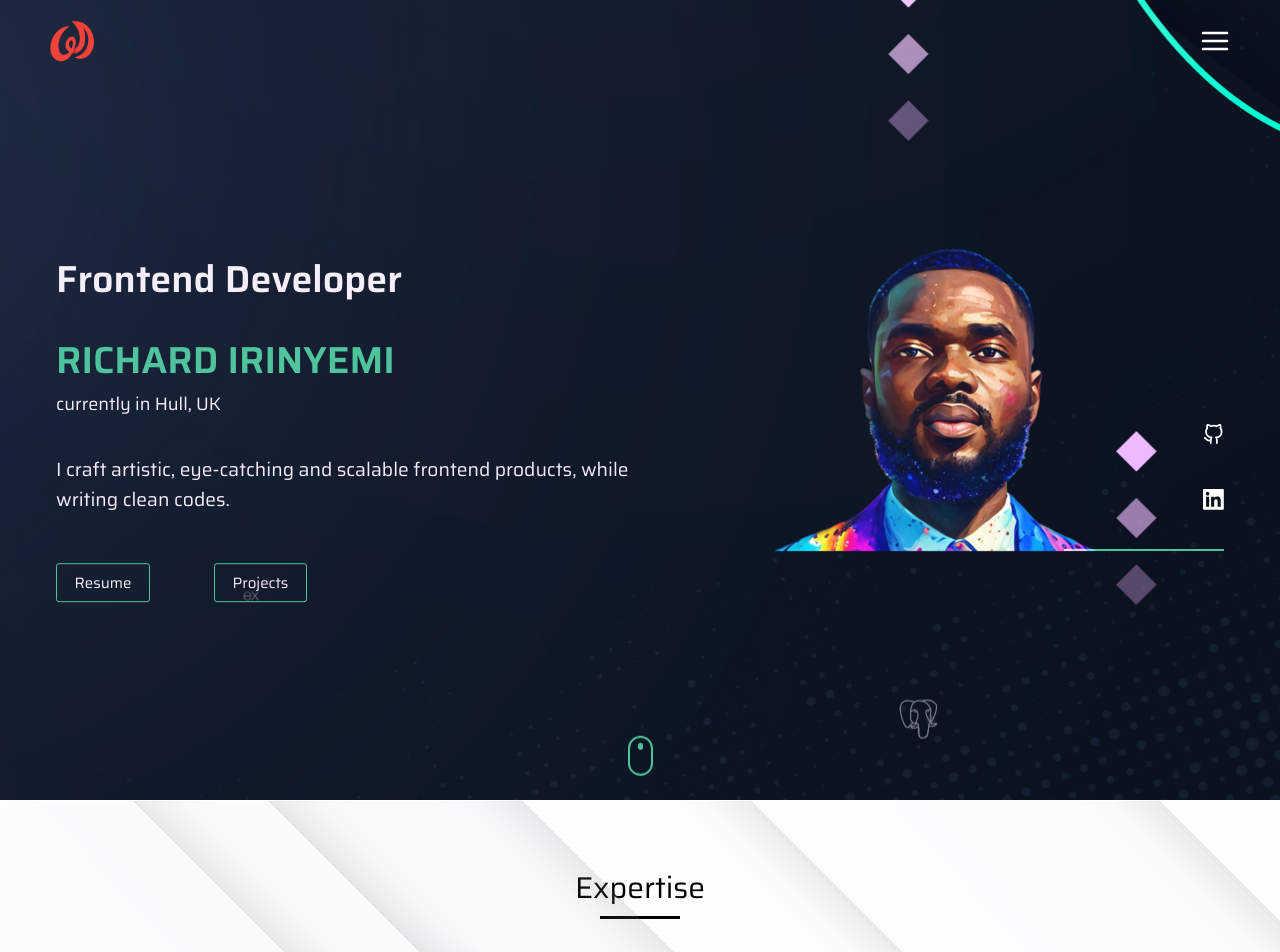
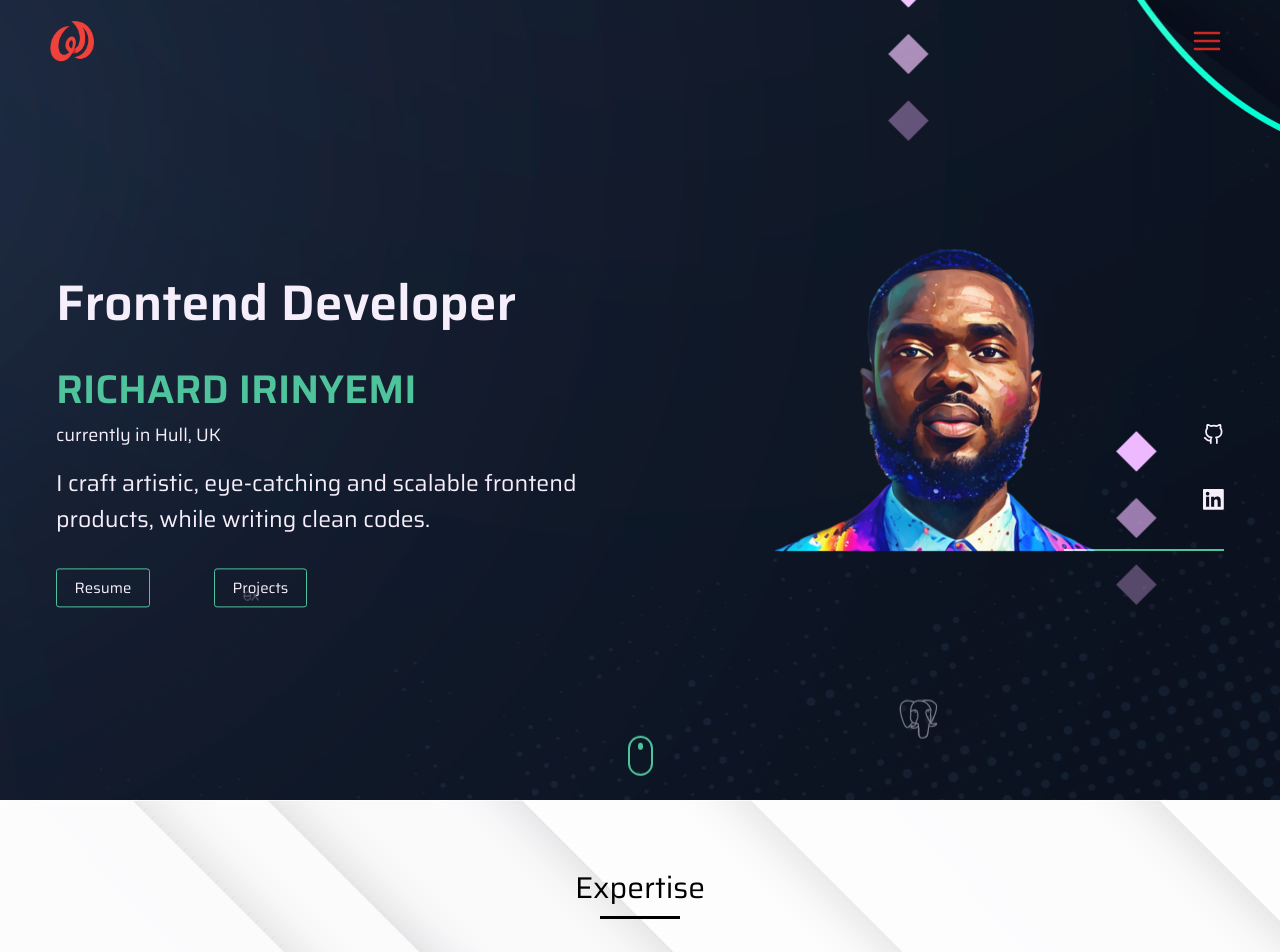
Before and after one commit to Wayskid/ways-portfolio, a React (Vite) app: page / in a window 1280 px wide. Shown: the top 952 px of the page. Built offline with nearby package versions, Linux system fonts and the light colour scheme.

Commit message:
Minor upgrade

```diff
--- a/src/App.tsx
+++ b/src/App.tsx
@@ -16,7 +16,7 @@ function App() {
     <div className="App">
       {showLogo ? (
         <video
-          width="200px"
+          width="250px"
           height="auto"
           className="logoVideo"
           src={logoVideo}
--- a/src/components/Contact.tsx
+++ b/src/components/Contact.tsx
@@ -6,6 +6,7 @@ import emailjs, { EmailJSResponseStatus } from "@emailjs/browser";
 import { GrMail } from "react-icons/gr";
 import { HiLocationMarker, HiPhone } from "react-icons/hi";
 import { motion } from "framer-motion";
+import Reveal from "./Reveal Animations/Reveal";
 
 export default function Contact() {
   //Send email
@@ -55,12 +56,12 @@ export default function Contact() {
     <div id="contact">
       <SecHeader secTitle="Get in touch!" />
       <div className="contactBody">
-        <div className="contactForm">
         <div className="contacts">
           <p className="contactIntro">
             Have a question or want to work together ?
           </p>
-            <div className="contactFlex">
+          <Reveal className="contactFlex">
+            <>
               <div>
                 <HiLocationMarker />
               </div>
@@ -68,8 +69,10 @@ export default function Contact() {
                 <p className="contactGridTitle">Location</p>
                 <p className="contactGridValue">HULL HU5 2NP, UK</p>
               </div>
-            </div>
-            <div className="contactFlex">
+            </>
+          </Reveal>
+          <Reveal className="contactFlex">
+            <>
               <div>
                 <HiPhone />
               </div>
@@ -77,8 +80,10 @@ export default function Contact() {
                 <p className="contactGridTitle">Phone</p>
                 <p className="contactGridValue">+2348085624058</p>
               </div>
-            </div>
-            <div className="contactFlex">
+            </>
+          </Reveal>
+          <Reveal className="contactFlex">
+            <>
               <div>
                 <GrMail />
               </div>
@@ -92,7 +97,8 @@ export default function Contact() {
                   wayskid02@gmail.com
                 </a>
               </div>
-            </div>
+            </>
+          </Reveal>
         </div>
         <form onSubmit={sendEmail}>
           <input
@@ -159,6 +165,5 @@ export default function Contact() {
         </form>
       </div>
     </div>
-    </div>
   );
 }
--- a/src/components/Reveal Animations/Reveal.tsx
+++ b/src/components/Reveal Animations/Reveal.tsx
@@ -17,7 +17,7 @@ export default function Reveal({
       whileInView={{
         translateY: 0,
         opacity: 1,
-        transition: { type: "easeInOut" },
+        transition: { type: "easeInOut", delay: 0.3 },
       }}
       viewport={{ once: true }}
       className={className}
@@ -37,10 +37,11 @@ export function SlideIn({
 }) {
   return (
     <motion.div
-      initial={{ translateX: 200 }}
+      initial={{ translateX: 200, opacity: 0 }}
       whileInView={{
         translateX: 0,
-        transition: { type: "easeInOut" }
+        opacity: 1,
+        transition: { type: "easeInOut", delay: 0.3 },
       }}
       viewport={{ once: true }}
       className={className}
--- a/src/components/Summary.tsx
+++ b/src/components/Summary.tsx
@@ -3,32 +3,41 @@ import "../scss/summary.scss";
 import SecHeader from "./SecHeader";
 import { BiCertification, BiTrophy } from "react-icons/bi";
 import { SiPolymerproject } from "react-icons/si";
+import Reveal from "./Reveal Animations/Reveal";
 
 export default function Summary() {
   return (
     <div id="summary">
       <SecHeader secTitle="Summary" />
       <div className="summaryGrid">
-        <div>
+        <Reveal>
+          <>
             <FiClock />
             <p className="summaryTitle">Work Hours</p>
             <p className="summaryValue">3685</p>
-        </div>
-        <div>
+          </>
+        </Reveal>
+        <Reveal>
+          <>
             <SiPolymerproject />
             <p className="summaryTitle">Projects</p>
             <p className="summaryValue">41</p>
-        </div>
-        <div>
+          </>
+        </Reveal>
+        <Reveal>
+          <>
             <BiCertification />
             <p className="summaryTitle">Certifications</p>
             <p className="summaryValue">5</p>
-        </div>
-        <div>
+          </>
+        </Reveal>
+        <Reveal>
+          <>
             <BiTrophy />
             <p className="summaryTitle">Awards</p>
             <p className="summaryValue">2</p>
-        </div>
+          </>
+        </Reveal>
       </div>
     </div>
   );
--- a/src/scss/_variables.scss
+++ b/src/scss/_variables.scss
@@ -2,7 +2,7 @@
 $clr-neutral-100: #ffffff;
 $clr-primary-200: #f6eefb;
 $clr-primary-300: #d8b7ec;
-$clr-primary-400: #ac34ec;
+$clr-primary-400: #cc2a21;
 $clr-primary-500: #4fc39c;
 $clr-primary-600: #19012a;
 $clr-primary-700: #23003c;
--- a/src/scss/contact.scss
+++ b/src/scss/contact.scss
@@ -17,18 +17,11 @@
 
   .contactBody {
     display: grid;
+    gap: 3rem;
     width: min(75rem, 100%);
     padding-inline: 1rem;
-    gap: 2rem;
     justify-self: center;
-
-    @include desktop {
     align-self: center;
-    }
-
-    .contactForm {
-      display: grid;
-      gap: 2rem;
 
     @include desktop {
       display: flex;
@@ -42,12 +35,12 @@
       width: min(30rem, 100%);
       @include desktop {
         align-self: start;
-          gap: 2rem;
       }
 
       .contactIntro {
         text-align: center;
         color: $clr-primary-500;
+        margin-bottom: 1rem;
 
         @include desktop {
           text-align: left;
@@ -155,4 +148,3 @@
     }
   }
 }
-}
--- a/src/scss/intro.scss
+++ b/src/scss/intro.scss
@@ -36,38 +36,38 @@
     .info {
       display: grid;
       text-align: left;
-      // gap: 1rem;
+      position: relative;
+      align-self: center;
+      gap: 1rem;
       @include desktop {
-        gap: 0;
       }
 
       .jobTitle {
-        font-size: clamp(1.8rem, 2vw + 0.75rem, 3rem);
+        font-size: clamp(35px, 5vw + 15px, 50px);
         font-weight: 600;
       }
 
       .myName {
-        font-size: clamp(2.2rem, 2vw + 0.75rem, 4rem);
+        font-size: clamp(25px, 5vw + 10px, 40px);
         font-weight: 600;
         color: $clr-primary-500;
       }
 
       .location {
         font-size: 18px;
-        margin-bottom: 1rem;
       }
 
       .writeUp {
-        font-size: clamp(0.8rem, 2vw + 0.35rem, 1.2rem);
-        margin-bottom: 1rem;
+        font-size: clamp(16px, 5vw + 1px, 23px);
       }
 
       .introBtns {
         position: absolute;
         align-self: self-end;
-        translate: 0 3.2rem;
+        translate: 0 4.4rem;
         display: flex;
         gap: 1rem;
+        bottom: 0;
         @include desktop {
           gap: 4rem;
         }
@@ -163,7 +163,7 @@
         align-self: center;
 
         a {
-          color: white;
+          color: $clr-primary-200;
 
           &:hover {
             color: $clr-primary-500;
--- a/src/scss/nav.scss
+++ b/src/scss/nav.scss
@@ -38,7 +38,8 @@
         place-content: center;
         border-radius: 50%;
         font-size: 32px;
-        color: white;
+        color: #cc2a21;
+        margin-right: 0.5rem;
 
         &:hover {
           background-color: rgba(255, 255, 255, 0.199);
@@ -56,11 +57,12 @@
         height: 50px;
         width: 50px;
         border: 3px solid $clr-primary-800;
+        margin-right: 0.5rem;
 
         &:hover {
           background-color: $clr-primary-500;
           border-color: $clr-primary-500;
-          color: white;
+          color: $clr-primary-200;
           rotate: 360deg;
           transition: background-color 0.5s, rotate 1s ease;
         }
--- a/src/scss/projects.scss
+++ b/src/scss/projects.scss
@@ -1,7 +1,6 @@
 @import "./variables";
 
 #projects {
-  background-image: url(../assets/img/bkg2.jpg);
   display: grid;
 
   .projectCard {
@@ -26,6 +25,8 @@
       padding-inline: 0.5rem;
       width: min(75rem, 100%);
       justify-self: center;
+      align-self: center;
+      gap: 1rem;
       @include desktop {
         grid-template-columns: 1fr 1.5fr;
         align-self: center;
@@ -48,7 +49,7 @@
 
       .projectCardText {
         display: grid;
-        gap: 0.3rem;
+        gap: 0.7rem;
         align-self: center;
 
         .projectName {
@@ -95,7 +96,7 @@
             gap: 0.3rem;
             align-items: center;
             justify-content: left;
-            color: white;
+            color: $clr-primary-200;
             cursor: pointer;
 
             &:hover {
--- a/src/scss/secHeader.scss
+++ b/src/scss/secHeader.scss
@@ -10,16 +10,14 @@
     text-align: center;
     position: relative;
     display: grid;
-    color: white;
-    mix-blend-mode: difference;
+    color: $clr-primary-200;
     font-size: clamp(20px, 5vw + 5px, 30px);
 
     &::after {
       content: "";
       height: 3px;
       width: 5rem;
-      background-color: white;
-      background-blend-mode: difference;
+      background-color: $clr-primary-200;
       position: absolute;
       justify-self: center;
       bottom: -0.5rem;
--- a/src/scss/skills.scss
+++ b/src/scss/skills.scss
@@ -10,6 +10,17 @@
   overflow-x: hidden;
   scroll-snap-align: center;
   background-image: url(../assets/img/bkg3.jpg);
+
+
+    .secHead {
+      p {
+        color: black;
+
+        &::after{
+          background-color: black;
+        }
+      }
+    }
 
   .skillsGrid {
     display: grid;
--- a/src/scss/summary.scss
+++ b/src/scss/summary.scss
@@ -10,6 +10,16 @@
   overflow-x: hidden;
   scroll-snap-align: center;
   background-image: url(../assets/img/bkg3.jpg);
+
+  .secHead {
+    p {
+      color: black;
+
+      &::after {
+        background-color: black;
+      }
+    }
+  }
 
   .summaryGrid {
     display: grid;
@@ -48,7 +58,7 @@
     position: absolute;
     color: $clr-primary-500;
     animation: bounce 1s infinite;
-    bottom:3rem;
+    bottom: 3rem;
     justify-self: center;
 
     @keyframes bounce {
```
Lines whose indentation alone changed are shown as unchanged.
